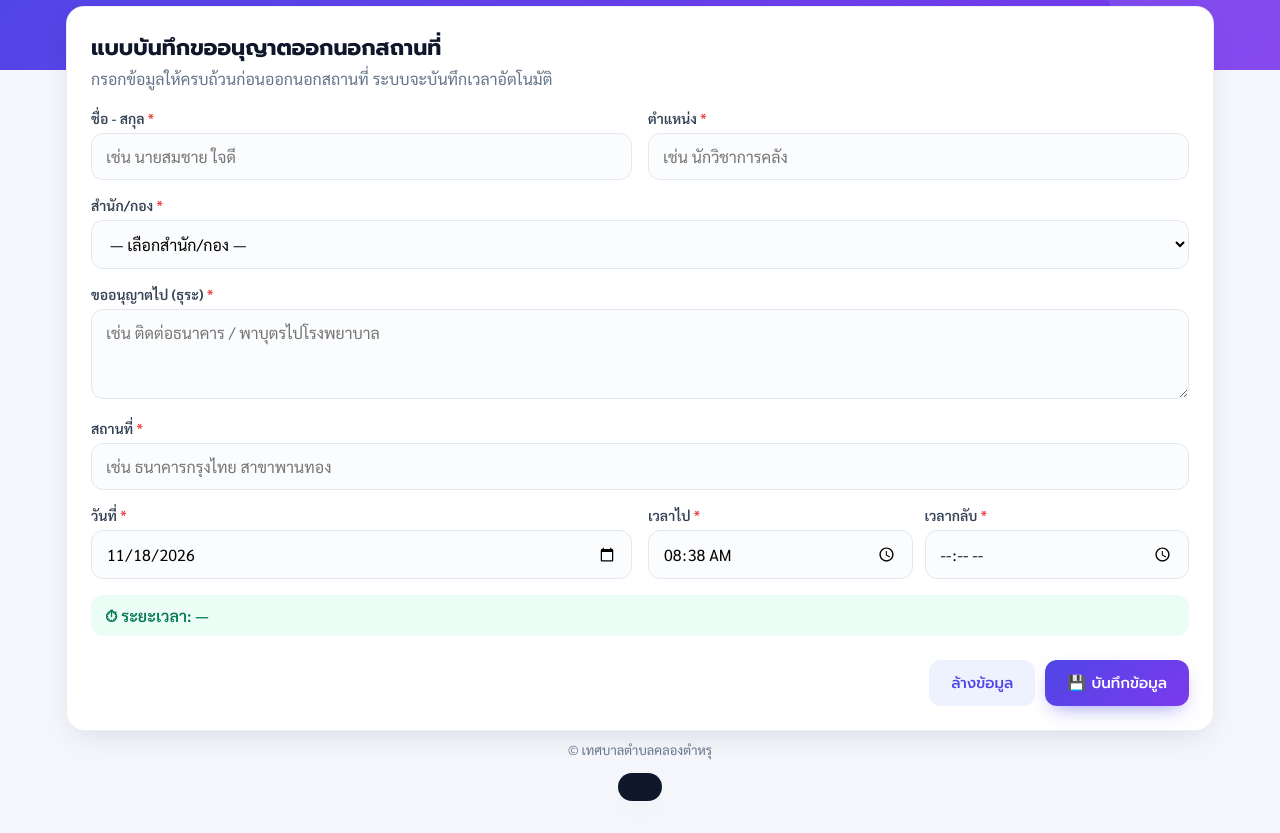
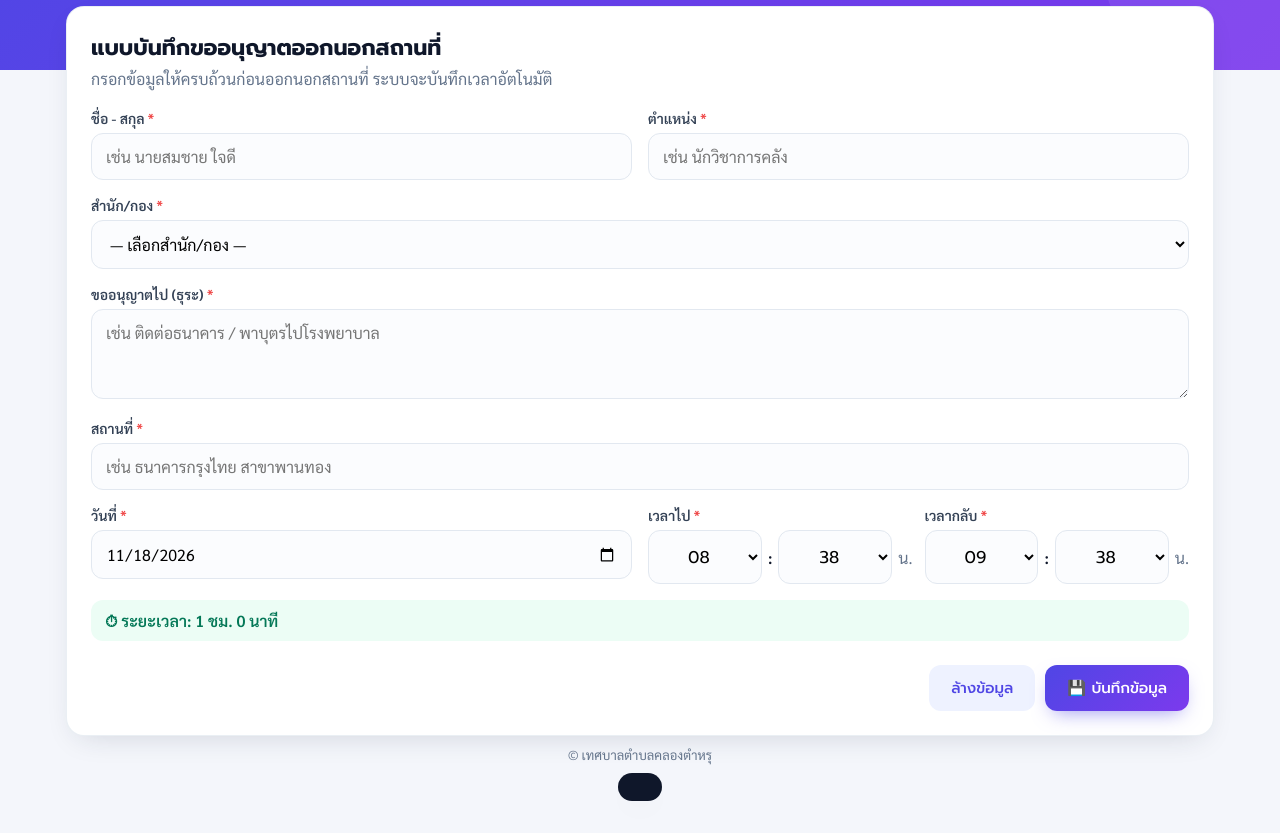
Before and after one commit to tanakrid1992-cpu/leave-out-log, a plain HTML site: page index.html in a window 1280 px wide. Shown: the part 95-928 px from the top of the page. Drawn offline with Linux system fonts and the light colour scheme.

Commit message:
เลือกเวลาแบบ 24 ชั่วโมง
Co-Authored-By: Claude Opus 5.5 <noreply@anthropic.com>
Claude-Session: https://claude.ai/code/session_018Htd96JHrePsnRdeCGeJtA

```diff
--- a/css/style.css
+++ b/css/style.css
@@ -68,3 +68,4 @@ tr:hover td{background:#fafbff}
 .divbars .bar i{display:block;height:100%;border-radius:99px}
 .divbars .n{width:40px;text-align:right;font-weight:600}
 footer{text-align:center;color:var(--muted);font-size:13px;padding:10px 0 30px}
+.t24{display:flex;align-items:center;gap:6px}.t24 select{width:auto;flex:1;text-align:center;font-family:Prompt;font-size:17px}.t24 span{color:var(--muted)}
--- a/index.html
+++ b/index.html
@@ -25,8 +25,8 @@
       <div class="full"><label>สถานที่ <span class="req">*</span></label><input name="place" required placeholder="เช่น ธนาคารกรุงไทย สาขาพานทอง"></div>
       <div><label>วันที่ <span class="req">*</span></label><input type="date" name="date" id="date" required></div>
       <div class="grid g2" style="gap:12px">
-        <div><label>เวลาไป <span class="req">*</span></label><input type="time" name="timeOut" id="timeOut" required></div>
-        <div><label>เวลากลับ <span class="req">*</span></label><input type="time" name="timeIn" id="timeIn" required></div>
+        <div><label>เวลาไป <span class="req">*</span></label><div class="t24" data-for="timeOut"></div><input type="hidden" name="timeOut" id="timeOut"></div>
+        <div><label>เวลากลับ <span class="req">*</span></label><div class="t24" data-for="timeIn"></div><input type="hidden" name="timeIn" id="timeIn"></div>
       </div>
       <div class="full dur" id="dur">⏱ ระยะเวลา: —</div>
       <div class="full actions">
@@ -54,12 +54,23 @@ const $ = s => document.querySelector(s);
 const f = $("#f");
 DIVISIONS.forEach(d => $("#division").add(new Option(d, d)));
 
+// ตัวเลือกเวลา 24 ชม.
+document.querySelectorAll(".t24").forEach(w => {
+  const id = w.dataset.for, o = (n, m) => Array.from({length:n}, (_, i) => `<option>${String(i*(m||1)).padStart(2,"0")}</option>`).join("");
+  w.innerHTML = `<select aria-label="ชั่วโมง">${o(24)}</select><b>:</b><select aria-label="นาที">${o(60)}</select><span>น.</span>`;
+  const [h, m] = w.querySelectorAll("select");
+  const sync = () => { document.getElementById(id).value = h.value + ":" + m.value; calc(); };
+  h.onchange = m.onchange = sync;
+  w.set = v => { [h.value, m.value] = v.split(":"); sync(); };
+});
+const setT = (id, v) => document.querySelector(`.t24[data-for="${id}"]`).set(v);
 // ค่าเริ่มต้น + จำข้อมูลผู้ใช้เดิม
 const pad = n => String(n).padStart(2, "0");
 const setDefaults = () => {
   const now = new Date();
   $("#date").value = `${now.getFullYear()}-${pad(now.getMonth()+1)}-${pad(now.getDate())}`;
-  $("#timeOut").value = `${pad(new Date().getHours())}:${pad(new Date().getMinutes())}`;
+  setT("timeOut", `${pad(now.getHours())}:${pad(now.getMinutes())}`);
+  setT("timeIn", `${pad(Math.min(23, now.getHours()+1))}:${pad(now.getMinutes())}`);
   const me = JSON.parse(localStorage.getItem("lol_me") || "{}");
   ["name","position","division"].forEach(k => me[k] && (f[k].value = me[k]));
   calc();
@@ -76,7 +87,6 @@ function calc(){
   $("#dur").style.background = m != null && m <= 0 ? "#fef2f2" : "";
   $("#dur").style.color = m != null && m <= 0 ? "#b91c1c" : "";
 }
-["#timeOut","#timeIn"].forEach(s => $(s).addEventListener("input", calc));
 f.addEventListener("reset", () => setTimeout(setDefaults));
 
 function toast(msg, err){ const t=$("#toast"); t.textContent=msg; t.className="toast show"+(err?" err":""); setTimeout(()=>t.className="toast",2800); }
```
